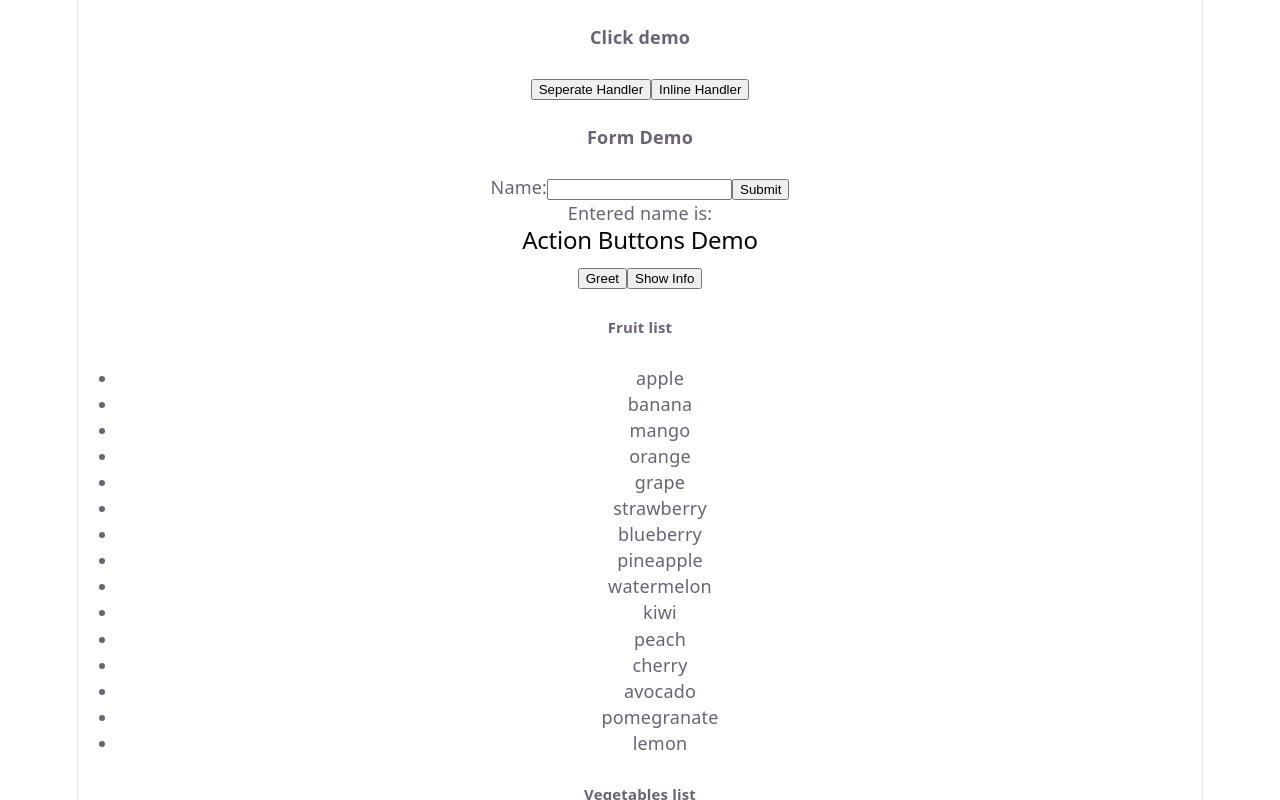
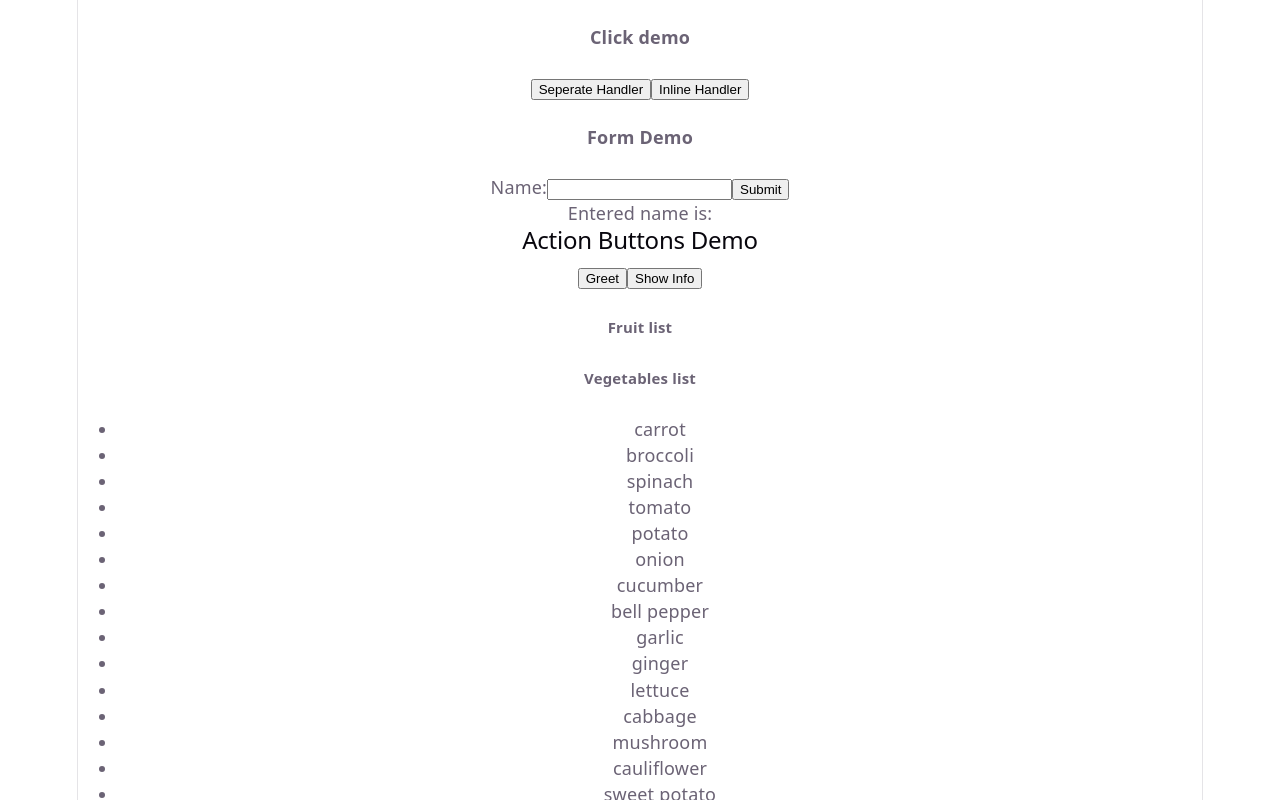
Before and after one commit to vanishree00/SW_CSE_B2.2_Internship, a React (Vite) app in the folder Day/Day 14/day-14-react-app/: page / in a window 1280 px wide. Shown: the top 800 px of the page. Built offline with nearby package versions, Linux system fonts and the light colour scheme.

Commit message:
list and key with conditional rendering

```diff
--- a/Day/Day 14/day-14-react-app/src/components/ListAndKeysOne.jsx
+++ b/Day/Day 14/day-14-react-app/src/components/ListAndKeysOne.jsx
@@ -1,21 +1,8 @@
 function SimpleList() {
   const fruits = [
     // Only unique values
-    "apple",
-    "banana",
-    "mango",
-    "orange",
-    "grape",
-    "strawberry",
-    "blueberry",
-    "pineapple",
-    "watermelon",
-    "kiwi",
-    "peach",
-    "cherry",
-    "avocado",
-    "pomegranate",
-    "lemon",
+   // Un-comment following line to render the list
+    //"apple", "banana", "mango", "orange", "grape", "strawberry", "blueberry", "pineapple", "watermelon", "kiwi", "peach", "cherry", "avocado", "pomegranate", "lemon"
   ];
  const vegetablesWithId = [
     // Repeated/ duplicate names but with unique id
@@ -39,6 +26,8 @@ function SimpleList() {
 ];
 
 
+
+
   return (
     <div>
       <h5>Fruit list</h5>
```
